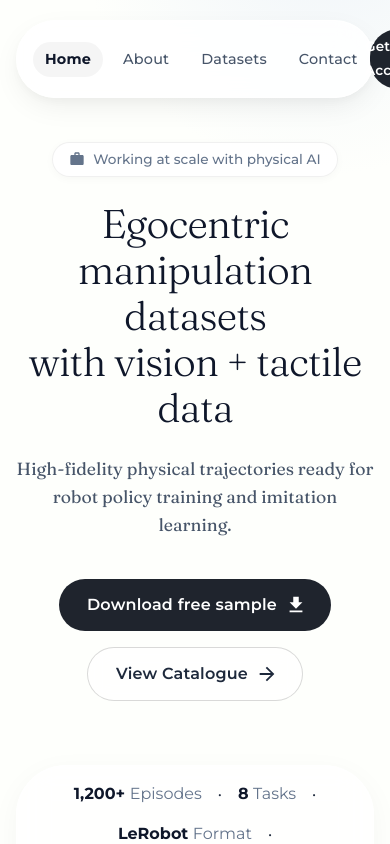
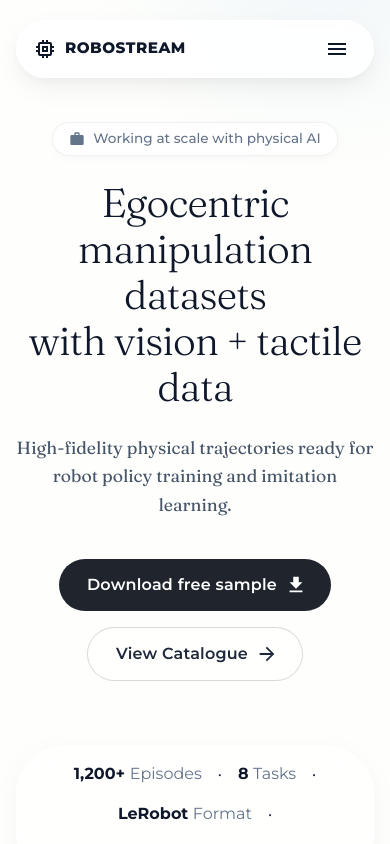
Before and after one commit to Rudraksh-2025/DataCollection, a React (Vite) app: page / in a window 390 px wide. Shown: the top 844 px of the page. Built offline with nearby package versions, Linux system fonts and the light colour scheme.

Commit message:
responsive fix

```diff
--- a/src/components/Layout.jsx
+++ b/src/components/Layout.jsx
@@ -1,4 +1,4 @@
-import React from 'react';
+import React, { useState } from 'react';
 import { Outlet, Link as RouterLink, useLocation } from 'react-router-dom';
 import {
   Box,
@@ -8,6 +8,7 @@ import {
   IconButton,
   Button,
   useTheme,
+  Drawer,
 } from '@mui/material';
 import {
   WbSunnyOutlined,
@@ -15,6 +16,8 @@ import {
   Memory,
   GitHub,
   Twitter,
+  Menu as MenuIcon,
+  Close as CloseIcon,
 } from '@mui/icons-material';
 
 const navLinks = [
@@ -27,6 +30,11 @@ const navLinks = [
 export default function Layout() {
   const theme = useTheme();
   const location = useLocation();
+  const [mobileOpen, setMobileOpen] = useState(false);
+
+  const handleDrawerToggle = () => {
+    setMobileOpen((prev) => !prev);
+  };
 
   return (
     <Box sx={{
@@ -77,7 +85,7 @@ export default function Layout() {
           alignItems: 'center',
           justifyContent: 'space-between',
           width: '100%',
-          maxWidth: '680px',
+          maxWidth: { xs: '100%', md: '850px' },
           px: { xs: 2, sm: 2.5 },
           py: 1,
           borderRadius: '50px',
@@ -88,25 +96,41 @@ export default function Layout() {
           boxShadow: '0 10px 30px -5px rgba(0, 0, 0, 0.08), 0 4px 12px rgba(0, 0, 0, 0.03)',
           transition: 'all 0.3s ease',
         }}>
-          {/* confole,logasdddaddadd */}
-          {/* Left Icon / Logo */}
-          {/* <IconButton
+          {/* Logo / Brand */}
+          <Stack
+            direction="row"
+            alignItems="center"
+            spacing={1}
             component={RouterLink}
             to="/"
-            size="small"
             sx={{
-              color: '#1e293b',
-              p: 1,
-              '&:hover': {
-                backgroundColor: 'rgba(0, 0, 0, 0.04)',
-              }
+              textDecoration: 'none',
+              color: '#0f172a',
+              '&:hover': { opacity: 0.9 }
             }}
           >
-            <WbSunnyOutlined sx={{ fontSize: 22, color: '#334155' }} />
-          </IconButton> */}
+            <Memory sx={{ color: '#0f172a', fontSize: 24 }} />
+            <Typography
+              variant="body1"
+              sx={{
+                fontFamily: '"Montserrat", sans-serif',
+                fontWeight: 800,
+                color: '#0f172a',
+                letterSpacing: '0.5px',
+                fontSize: '0.95rem'
+              }}
+            >
+              ROBOSTREAM
+            </Typography>
+          </Stack>
 
-          {/* Centered Navigation Links */}
-          <Stack direction="row" spacing={{ xs: 1, sm: 2.5 }} alignItems="center">
+          {/* Centered Navigation Links - Desktop Only */}
+          <Stack
+            direction="row"
+            spacing={{ xs: 1, sm: 2.5 }}
+            alignItems="center"
+            sx={{ display: { xs: 'none', md: 'flex' } }}
+          >
             {navLinks.map((link) => {
               const isActive = location.pathname === link.path || (link.path !== '/' && location.pathname.startsWith(link.path));
               return (
@@ -135,11 +159,12 @@ export default function Layout() {
             })}
           </Stack>
 
-          {/* Right Action Pill Button */}
+          {/* Right Action Pill Button - Desktop Only */}
           <Button
             component={RouterLink}
             to="/contact"
             sx={{
+              display: { xs: 'none', md: 'inline-flex' },
               backgroundColor: '#1f242d',
               color: '#ffffff',
               borderRadius: '28px',
@@ -148,7 +173,6 @@ export default function Layout() {
               fontSize: '0.85rem',
               fontWeight: 600,
               letterSpacing: '0.2px',
-              display: 'inline-flex',
               alignItems: 'center',
               justifyContent: 'center',
               gap: 0.5,
@@ -172,8 +196,112 @@ export default function Layout() {
               <ChevronRight sx={{ fontSize: 16, color: '#ffffff' }} />
             </Box>
           </Button>
+
+          {/* Hamburger Menu Icon - Mobile Only */}
+          <IconButton
+            color="inherit"
+            aria-label="open drawer"
+            edge="start"
+            onClick={handleDrawerToggle}
+            sx={{ display: { xs: 'flex', md: 'none' }, color: '#0f172a' }}
+          >
+            <MenuIcon />
+          </IconButton>
         </Box>
       </Box>
+
+      {/* Mobile Navigation Drawer */}
+      <Drawer
+        variant="temporary"
+        open={mobileOpen}
+        onClose={handleDrawerToggle}
+        ModalProps={{
+          keepMounted: true, // Better open performance on mobile.
+        }}
+        sx={{
+          display: { xs: 'block', md: 'none' },
+          '& .MuiDrawer-paper': {
+            boxSizing: 'border-box',
+            width: 280,
+            borderTopLeftRadius: '24px',
+            borderBottomLeftRadius: '24px',
+            backgroundColor: 'rgba(255, 255, 255, 0.95)',
+            backdropFilter: 'blur(16px)',
+            p: 3,
+            boxShadow: '-10px 0 30px rgba(0,0,0,0.05)',
+          },
+        }}
+        anchor="right"
+      >
+        <Box sx={{ display: 'flex', justifyContent: 'space-between', alignItems: 'center', mb: 4 }}>
+          <Stack direction="row" alignItems="center" spacing={1}>
+            <Memory sx={{ color: '#0f172a', fontSize: 24 }} />
+            <Typography variant="h6" sx={{ fontFamily: '"Montserrat", sans-serif', fontWeight: 800, color: '#0f172a' }}>
+              ROBOSTREAM
+            </Typography>
+          </Stack>
+          <IconButton onClick={handleDrawerToggle} sx={{ color: '#0f172a' }}>
+            <CloseIcon />
+          </IconButton>
+        </Box>
+
+        <Stack spacing={1.5} sx={{ mb: 4 }}>
+          {navLinks.map((link) => {
+            const isActive = location.pathname === link.path || (link.path !== '/' && location.pathname.startsWith(link.path));
+            return (
+              <Button
+                key={link.title}
+                component={RouterLink}
+                to={link.path}
+                onClick={handleDrawerToggle}
+                fullWidth
+                sx={{
+                  justifyContent: 'flex-start',
+                  color: isActive ? '#0f172a' : '#475569',
+                  fontWeight: isActive ? 700 : 500,
+                  fontSize: '1rem',
+                  px: 2,
+                  py: 1.2,
+                  borderRadius: '12px',
+                  backgroundColor: isActive ? 'rgba(0, 0, 0, 0.04)' : 'transparent',
+                  '&:hover': {
+                    backgroundColor: 'rgba(0, 0, 0, 0.05)',
+                    color: '#0f172a',
+                  }
+                }}
+              >
+                {link.title}
+              </Button>
+            );
+          })}
+        </Stack>
+
+        <Button
+          component={RouterLink}
+          to="/contact"
+          onClick={handleDrawerToggle}
+          variant="contained"
+          fullWidth
+          sx={{
+            backgroundColor: '#1f242d',
+            color: '#ffffff',
+            borderRadius: '24px',
+            py: 1.5,
+            fontSize: '0.95rem',
+            fontWeight: 600,
+            display: 'inline-flex',
+            alignItems: 'center',
+            justifyContent: 'center',
+            gap: 1,
+            '&:hover': {
+              backgroundColor: '#0f172a',
+            }
+          }}
+        >
+          Get Access
+          <ChevronRight sx={{ fontSize: 18 }} />
+        </Button>
+      </Drawer>
 
       {/* Main Content Area */}
       <Box component="main" sx={{ flexGrow: 1, display: 'flex', flexDirection: 'column' }}>
```
